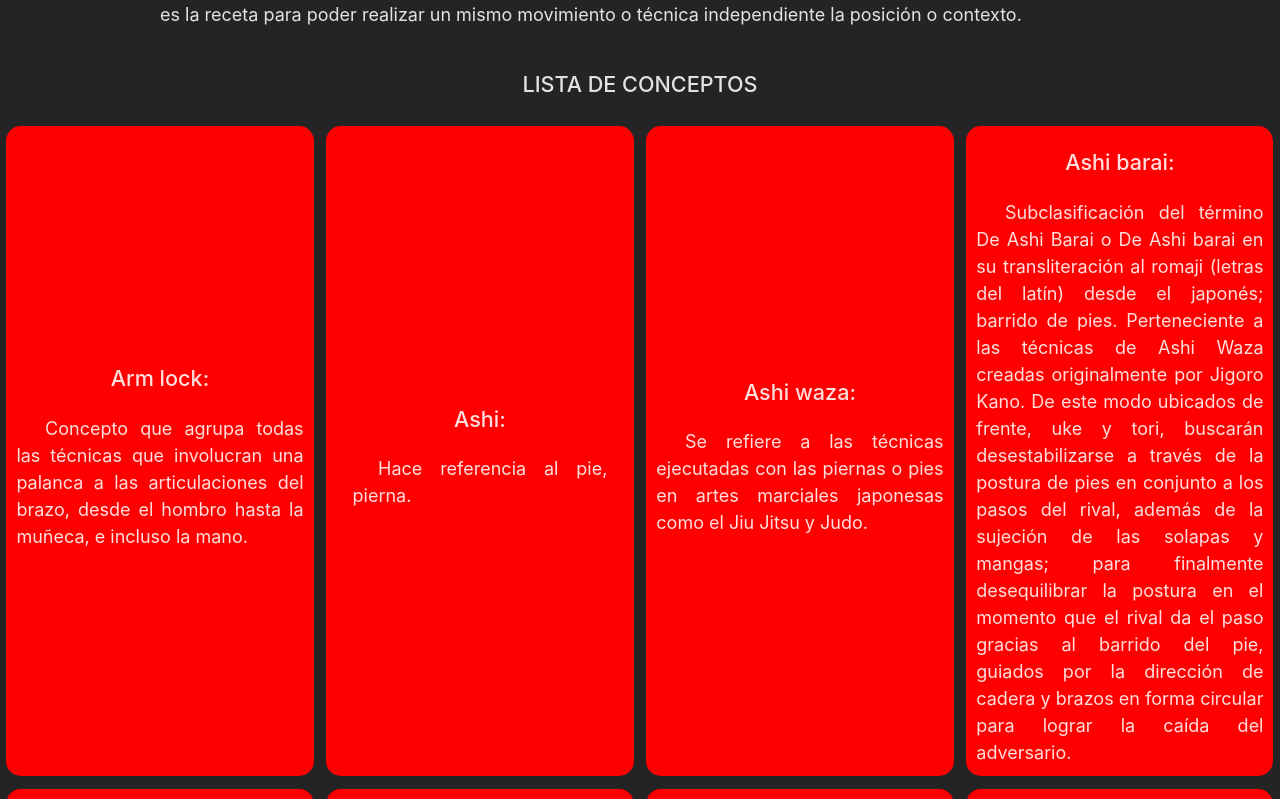
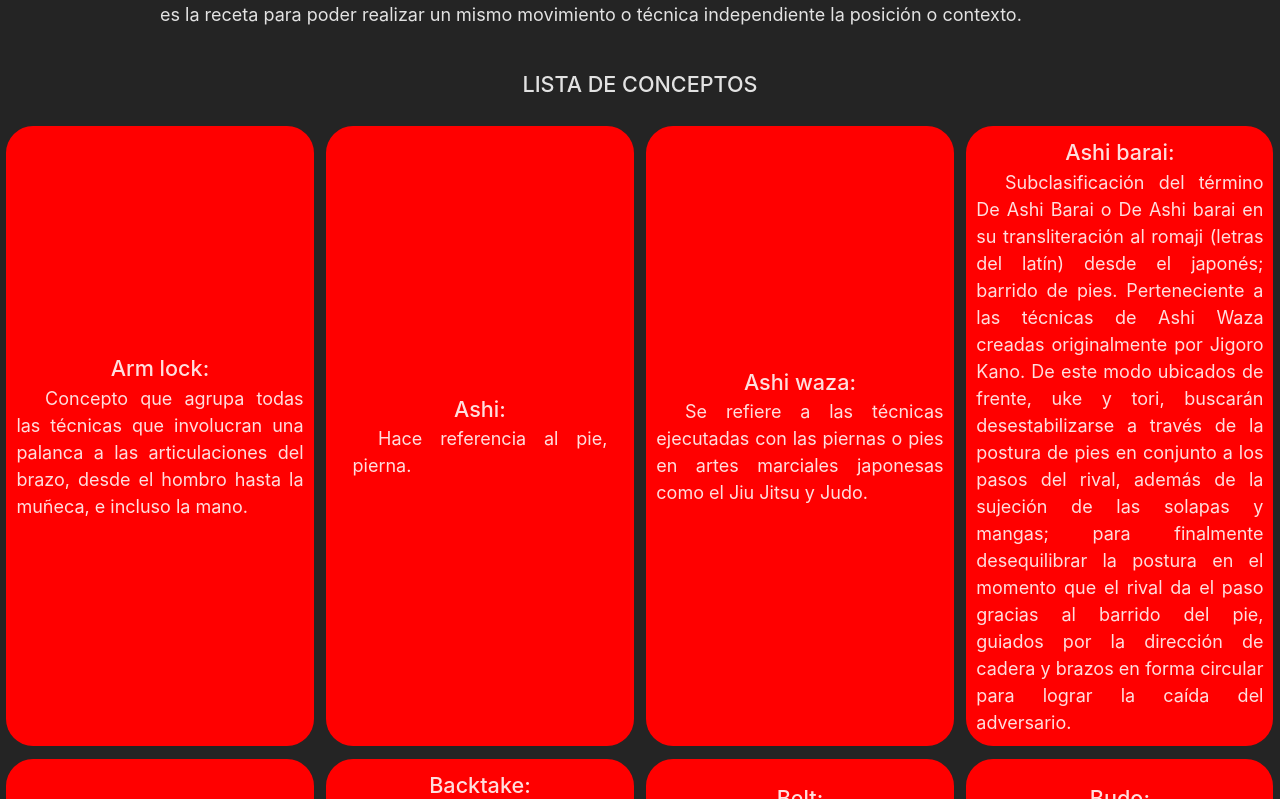
Before and after one commit to jjmillar/glosario-ed, a React (Vite) app: page / in a window 1280 px wide. Shown: the part 7321-8120 px from the top of the page. Built offline with nearby package versions, Linux system fonts and the light colour scheme.

Commit message:
fixed cards

```diff
--- a/src/App.scss
+++ b/src/App.scss
@@ -119,6 +119,10 @@
   align-items: center;
 }
 
+.layout2 > div:first-child {
+  padding: 10px 0 0 0;
+}
+
 .layout2-content {
   padding: 0 10px 10px 10px;
   text-align: justify;
@@ -127,7 +131,7 @@
 
 .card {
   background-color: red;
-  border-radius: 15px;
+  border-radius: 1.5rem;
 }
 
 @media ( max-width: 1100px ) {
```
